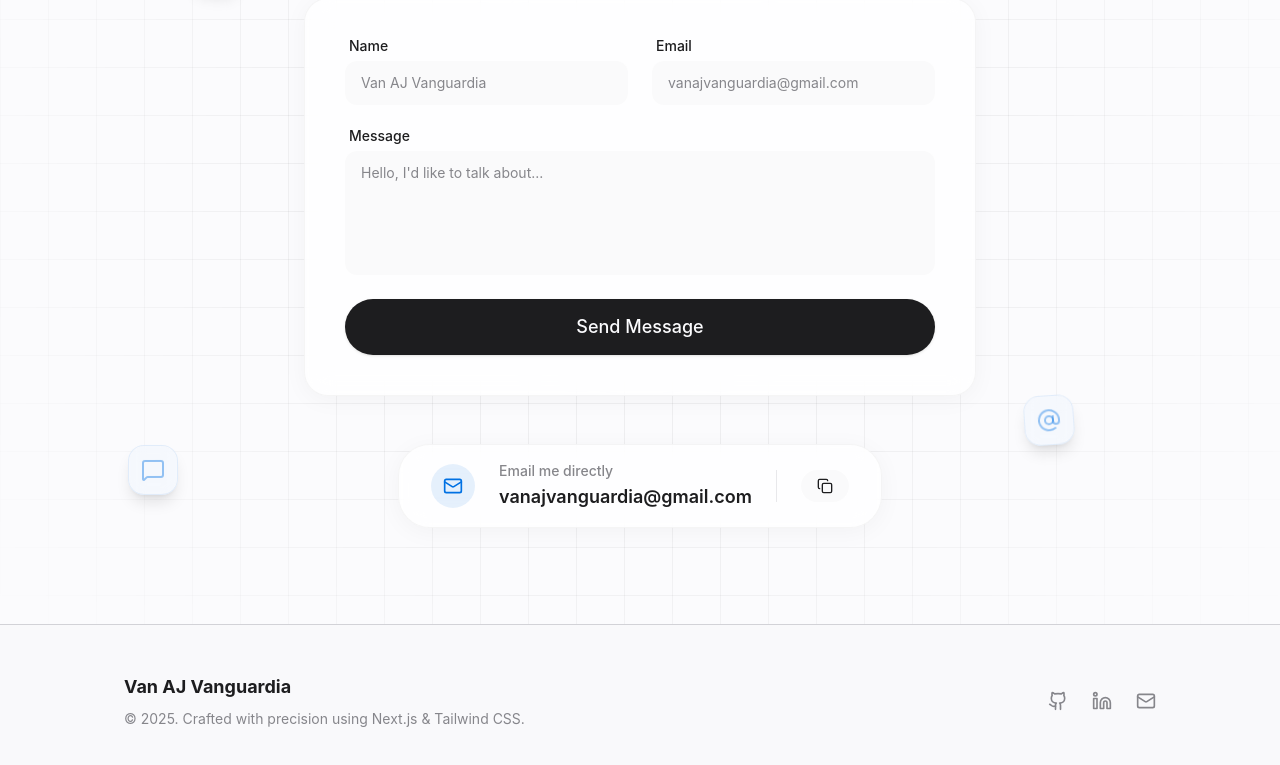
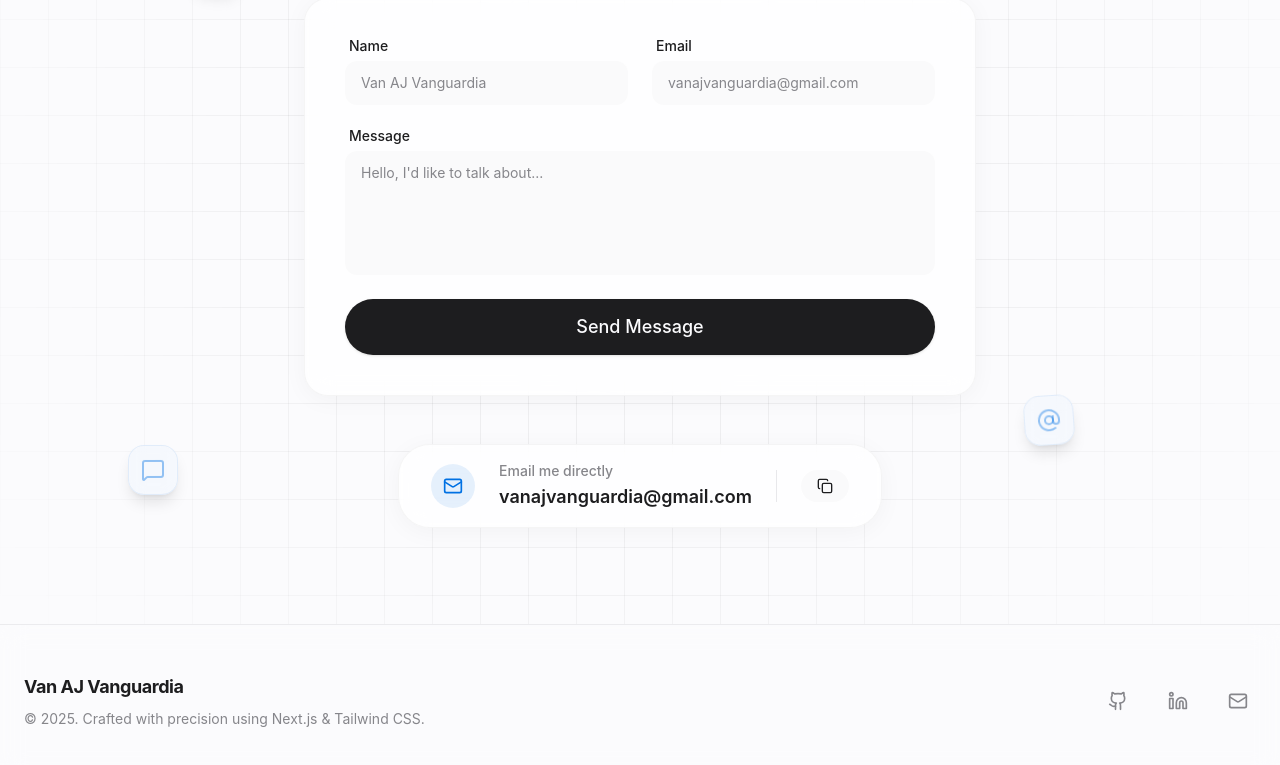
Before and after one commit to vn-aj-vngrd/portfolio-2.0, a Next.js app: page / in a window 1280 px wide. Shown: the part 8701-9466 px from the top of the page. Built offline with nearby package versions, Linux system fonts and the light colour scheme.

Commit message:
refactor: reimplement Footer using custom UI components and data from portfolio-data.json, removing direct Framer Motion.

```diff
--- a/src/components/layout/Footer.tsx
+++ b/src/components/layout/Footer.tsx
@@ -1,79 +1,65 @@
 "use client";
 
-import { motion, Variants } from "framer-motion";
 import { Github, Linkedin, Mail } from "lucide-react";
-import Link from "next/link";
+
+import portfolioData from "@/data/portfolio-data.json";
+
+import { Box, Container, Flex } from "../ui/Layout";
+import { FadeIn } from "../ui/Motion";
+import { Text } from "../ui/Typography";
 
 export const Footer = () => {
-  const containerVariants: Variants = {
-    hidden: { opacity: 0 },
-    visible: {
-      opacity: 1,
-      transition: {
-        staggerChildren: 0.1,
-        delayChildren: 0.2,
-      },
-    },
-  };
-
-  const itemVariants: Variants = {
-    hidden: { opacity: 0, y: 20 },
-    visible: {
-      opacity: 1,
-      y: 0,
-      transition: {
-        duration: 0.5,
-        ease: "easeOut",
-      },
-    },
-  };
+  const { about } = portfolioData;
+  const currentYear = new Date().getFullYear();
 
   return (
-    <footer className="bg-muted/30 border-t border-border py-12 overflow-hidden">
-      <motion.div
-        variants={containerVariants}
-        initial="hidden"
-        whileInView="visible"
-        viewport={{ once: true }}
-        className="container-custom flex flex-col md:flex-row items-center justify-between gap-6"
+    <footer className="border-t border-border/40 bg-background/50 backdrop-blur-md">
+      <Container>
+        <FadeIn>
+          <Flex
+            direction="col"
+            className="md:flex-row items-center justify-between gap-6 py-12"
           >
-        <motion.div
-          variants={itemVariants}
-          className="flex flex-col gap-2 text-center md:text-left"
-        >
-          <span className="text-lg font-bold">Van AJ Vanguardia</span>
-          <p className="text-sm text-muted-foreground">
-            © {new Date().getFullYear()}. Crafted with precision using Next.js &
+            <Box className="text-center md:text-left space-y-2">
+              <Text className="text-lg font-bold tracking-tight">
+                {about.details.name}
+              </Text>
+              <Text className="text-sm text-muted-foreground">
+                &copy; {currentYear}. Crafted with precision using Next.js &
                 Tailwind CSS.
-          </p>
-        </motion.div>
+              </Text>
+            </Box>
 
-        <motion.div variants={itemVariants} className="flex items-center gap-6">
-          <Link
-            href="https://github.com"
+            <Flex align="center" gap="gap-6">
+              <a
+                href={about.details.github}
                 target="_blank"
-            className="text-muted-foreground hover:text-foreground transition-colors hover:scale-110 transform duration-200"
+                rel="noopener noreferrer"
+                className="text-muted-foreground hover:text-foreground transition-colors hover:scale-110 transform duration-200 p-2 hover:bg-accent/10 rounded-full"
+                aria-label="GitHub"
               >
                 <Github size={20} />
-            <span className="sr-only">GitHub</span>
-          </Link>
-          <Link
-            href="https://linkedin.com"
+              </a>
+              <a
+                href={about.details.linkedin}
                 target="_blank"
-            className="text-muted-foreground hover:text-foreground transition-colors hover:scale-110 transform duration-200"
+                rel="noopener noreferrer"
+                className="text-muted-foreground hover:text-foreground transition-colors hover:scale-110 transform duration-200 p-2 hover:bg-accent/10 rounded-full"
+                aria-label="LinkedIn"
               >
                 <Linkedin size={20} />
-            <span className="sr-only">LinkedIn</span>
-          </Link>
-          <Link
-            href="mailto:hello@example.com"
-            className="text-muted-foreground hover:text-foreground transition-colors hover:scale-110 transform duration-200"
+              </a>
+              <a
+                href={`mailto:${about.details.email}`}
+                className="text-muted-foreground hover:text-foreground transition-colors hover:scale-110 transform duration-200 p-2 hover:bg-accent/10 rounded-full"
+                aria-label="Email"
               >
                 <Mail size={20} />
-            <span className="sr-only">Email</span>
-          </Link>
-        </motion.div>
-      </motion.div>
+              </a>
+            </Flex>
+          </Flex>
+        </FadeIn>
+      </Container>
     </footer>
   );
 };
```
Lines whose indentation alone changed are shown as unchanged.
